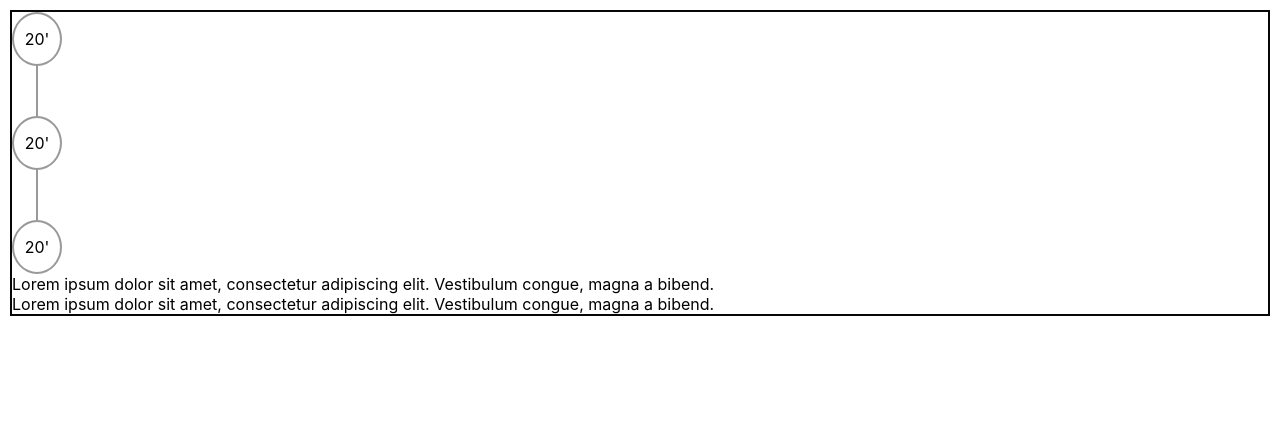
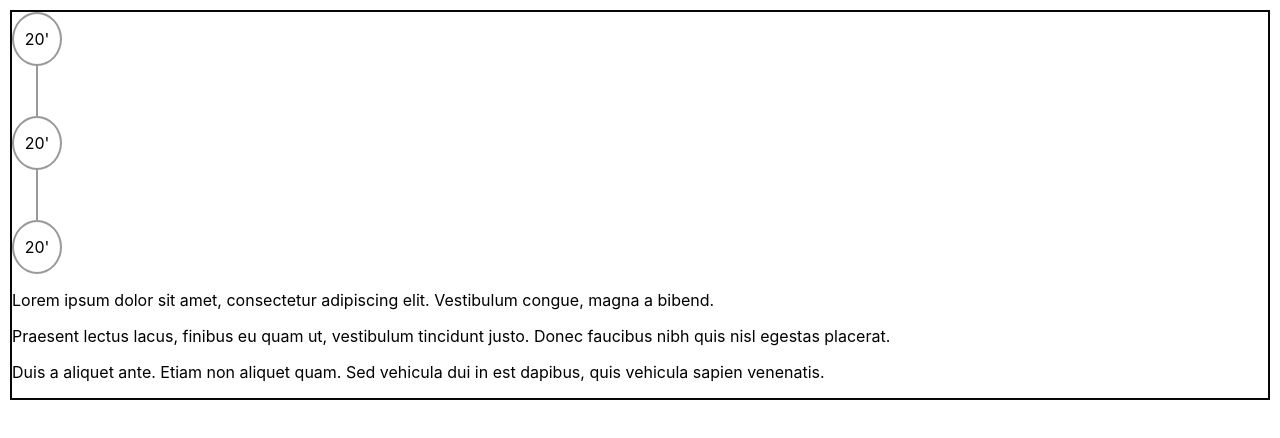
Before and after one commit to MyaElla/vertical-timeline-stream-circles, a React (Create React App) app: page / in a window 1280 px wide. Shown: the top 438 px of the page. Built offline with nearby package versions, Linux system fonts and the light colour scheme.

Commit message:
split into components

```diff
--- a/public/index.html
+++ b/public/index.html
@@ -19,7 +19,7 @@
       work correctly both with client-side routing and a non-root public URL.
       Learn how to configure a non-root public URL by running `npm run build`.
     -->
-    <title>React App</title>
+    <title>Commentary</title>
   </head>
   <body>
     <noscript>
--- a/src/App.js
+++ b/src/App.js
@@ -1,34 +1,17 @@
-import React, { Component } from 'react';
-import './App.css';
-
+import React, { Component } from "react";
+import "./App.css";
+import Circles from "./components/Circles/Circles";
+import Comments from "./components/Comments/Comments";
 class App extends Component {
-
   render() {
-    let time = new Date().getMinutes();
-    return <div className="App">
+    return (
+      <div className="App">
         <section>
-          <div className="row">
-            <div className="circle">{time}'</div>
-          </div>
-
-          <div className="circle">{time}'</div>
-          <div className="circle">{time}'</div>
-          <div className="row">
-            <div className="text">
-              Lorem ipsum dolor sit amet, consectetur adipiscing elit.
-              Vestibulum congue, magna a bibend.{" "}
-            </div>
-          </div>
-
-          <div className="row">
-            <div className="outer" />
-            <div className="text">
-              Lorem ipsum dolor sit amet, consectetur adipiscing elit.
-              Vestibulum congue, magna a bibend.{" "}
-            </div>
-          </div>
+          <Circles />
+          <Comments />
         </section>
-      </div>;
+      </div>
+    );
   }
 }
 
--- /dev/null
+++ b/src/components/Circles/Circles.css
@@ -0,0 +1,29 @@
+.circle {
+  position: relative;
+  border: 2px solid #999;
+  border-radius: 100%;
+  width: 50px;
+  line-height: 50px;
+  text-align: center;
+  margin-top: 50px;
+  background-color: #fff;
+  z-index: 2;
+}
+.circle:first-child {
+  margin-top: 0;
+}
+.circle:before {
+  position: absolute;
+  border: 1px solid #999;
+  width: 0;
+  height: 50px;
+  display: block;
+  content: "";
+  left: 50%;
+  z-index: 1;
+  top: -54px;
+  margin-left: -1px;
+}
+.circle:first-child:before {
+  display: none;
+}
--- /dev/null
+++ b/src/components/Circles/Circles.js
@@ -0,0 +1,15 @@
+import React, { Component } from "react";
+import "../../App.css";
+
+export default class Circles extends Component {
+  render() {
+    let time = new Date().getMinutes();
+    return (
+      <div>
+        <div className="circle">{time}'</div>
+        <div className="circle">{time}'</div>
+        <div className="circle">{time}'</div>
+      </div>
+    );
+  }
+}
--- /dev/null
+++ b/src/components/Comments/Comments.css
@@ -0,0 +1,6 @@
+text {
+  fill: rgb(12, 11, 11);
+  font-size: 3.8rem;
+  font-family: sans-serif;
+
+}
--- /dev/null
+++ b/src/components/Comments/Comments.js
@@ -0,0 +1,24 @@
+import React, { Component } from "react";
+
+export default class Comments extends Component {
+  render() {
+    return (
+      <div>
+        <div className="text">
+          <p>
+            Lorem ipsum dolor sit amet, consectetur adipiscing elit. Vestibulum
+            congue, magna a bibend.
+          </p>
+          <p>
+            Praesent lectus lacus, finibus eu quam ut, vestibulum tincidunt
+            justo. Donec faucibus nibh quis nisl egestas placerat.
+          </p>
+          <p>
+            Duis a aliquet ante. Etiam non aliquet quam. Sed vehicula dui in est
+            dapibus, quis vehicula sapien venenatis.
+          </p>
+        </div>
+      </div>
+    );
+  }
+}
```
